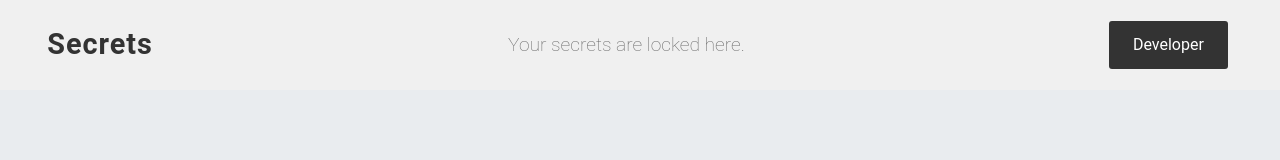
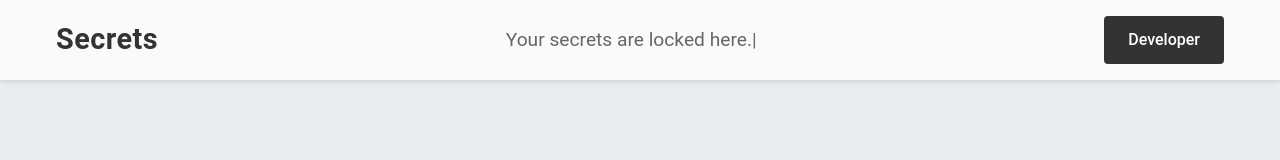
Before and after one commit to swapnilsubhashpatil/Secrets, a React (Vite) app in the folder frontend/: page / in a window 1280 px wide. Shown: the top 160 px of the page. Built offline with nearby package versions, Linux system fonts and the light colour scheme; no server answers.

Commit message:
chaged styling

```diff
--- a/frontend/public/styles.css
+++ b/frontend/public/styles.css
@@ -13,63 +13,90 @@ body {
   min-height: 100vh;
 }
 
-nav {
-  background-color: #f0f0f0;
-  color: #333;
+.nav-container {
+  background-color: #f8fafc;
+  box-shadow: 0 2px 4px rgba(0, 0, 0, 0.1);
   padding: 1rem;
-  position: relative;
+  position: sticky;
+  top: 0;
+  z-index: 1000;
+  transition: all 0.3s ease;
 }
-.container {
-  max-width: 95%;
+
+.nav-content {
+  max-width: 1200px;
   margin: 0 auto;
   display: flex;
   justify-content: space-between;
   align-items: center;
+  padding: 0 1rem;
 }
 
-.logo {
+.nav-logo {
+  display: flex;
+  flex-direction: column;
+  gap: 0.25rem;
+}
+
+.logo-text {
   font-size: 1.8rem;
-  font-weight: bold;
-  letter-spacing: 1px;
+  font-weight: 700;
   color: #333;
   text-decoration: none;
+  letter-spacing: 0.5px;
+  transition: color 0.3s ease;
 }
 
-.tagline {
-  font-size: 1.2rem;
-  font-weight: lighter;
-  color: #666;
-  display: none;
+.logo-text:hover {
+  color: #555;
 }
 
-.main-tag {
-  font-size: 1.2rem;
-  font-weight: lighter;
+.nav-tagline {
+  font-size: 1rem;
   color: #666;
+  display: none; /* Hidden by default, shown on mobile */
 }
 
-.button {
-  text-align: right;
+.nav-main-tag {
+  font-size: 1.2rem;
+  color: #666;
+  margin: 0 1rem;
 }
 
-.contact-btn {
-  background-color: #333; /* Dark Gray Button */
-  margin: 5px;
-  color: #fff;
+.nav-buttons {
+  display: flex;
+  gap: 0.75rem;
+  align-items: center;
+}
+
+.nav-button {
+  background-color: #333;
+  color: #ffffff;
   padding: 0.75rem 1.5rem;
   border: none;
-  border-radius: 3px;
+  border-radius: 4px;
   cursor: pointer;
-  transition: background-color 0.5s ease, color 0.3s ease, font-weight 1s ease;
+  font-weight: 500;
+  transition: all 0.3s ease;
 }
 
-.contact-btn:hover {
+.nav-button:hover {
   background-color: #a5bfcc;
   color: #1c325b;
-  transform: translateY(-1px) translateX(-1px);
-  box-shadow: 0 2px 5px rgba(0, 0, 0, 0.1);
-  font-weight: 400;
+  transform: translateY(-1px);
+  box-shadow: 0 2px 4px rgba(0, 0, 0, 0.1);
 }
+
+.nav-button.logout {
+  background-color: #dc3545;
+}
+
+.nav-button.logout:hover {
+  background-color: #c82333;
+}
+
+/* Responsive Design */
+
 .centered {
   display: flex;
   justify-content: center;
--- a/frontend/src/components/LoadingSecrets.jsx
+++ b/frontend/src/components/LoadingSecrets.jsx
@@ -10,7 +10,7 @@ const LoadingSecrets = ({ message = "" }) => {
         <Unlock className="absolute inset-0 w-20 h-20 text-blue-400 opacity-0 animate-[unlock_2s_ease-in-out_infinite]" />
       </div>
       {/* Loading text */}
-      <h2 className="mt-6 text-2xl font-bold text-white animate-pulse">
+      <h2 className="mt-6 text-2xl font-bold text-cyan-600 animate-pulse">
         {message}
       </h2>
       {/* Animated dots */}
--- a/frontend/src/components/Nav.jsx
+++ b/frontend/src/components/Nav.jsx
@@ -1,6 +1,7 @@
 import React from "react";
 import TypingAnimation from "./Typing Animation";
 import axios from "axios";
+
 function Nav(props) {
   function handleClick() {
     const receiverEmail = "patilswapnilsubhash@gmail.com";
@@ -18,39 +19,37 @@ function Nav(props) {
     axios
       .get("/api/logout")
       .then((response) => {
-        // Handle successful logout (e.g., redirect to login page)
-        window.location.href = "/"; // Redirect to login page
+        window.location.href = "/";
       })
       .catch((error) => {
-        // Handle errors (e.g., display an error message to the user)
         console.error("Logout failed:", error);
-        // Optionally, display an error message to the user
       });
   }
 
   return (
-    <nav className="img">
-      <div className="container">
-        <div className="logo">
-          <a>Secrets</a>
+    <nav className="nav-container">
+      <div className="nav-content">
+        <div className="nav-logo">
+          <a className="logo-text">Secrets</a>
           {props.onSecrets === false && (
-            <div className="tagline">
+            <div className="nav-tagline">
               <TypingAnimation />
             </div>
           )}
         </div>
+
         {props.onSecrets === false && (
-          <div className="main-tag">
+          <div className="nav-main-tag">
             <TypingAnimation />
           </div>
         )}
 
-        <div className="button">
-          <button class="contact-btn" onClick={handleClick}>
+        <div className="nav-buttons">
+          <button className="nav-button" onClick={handleClick}>
             Developer
           </button>
           {props.onSecrets === true && (
-            <button className="contact-btn" onClick={logOut}>
+            <button className="nav-button logout" onClick={logOut}>
               Log Out
             </button>
           )}
```
